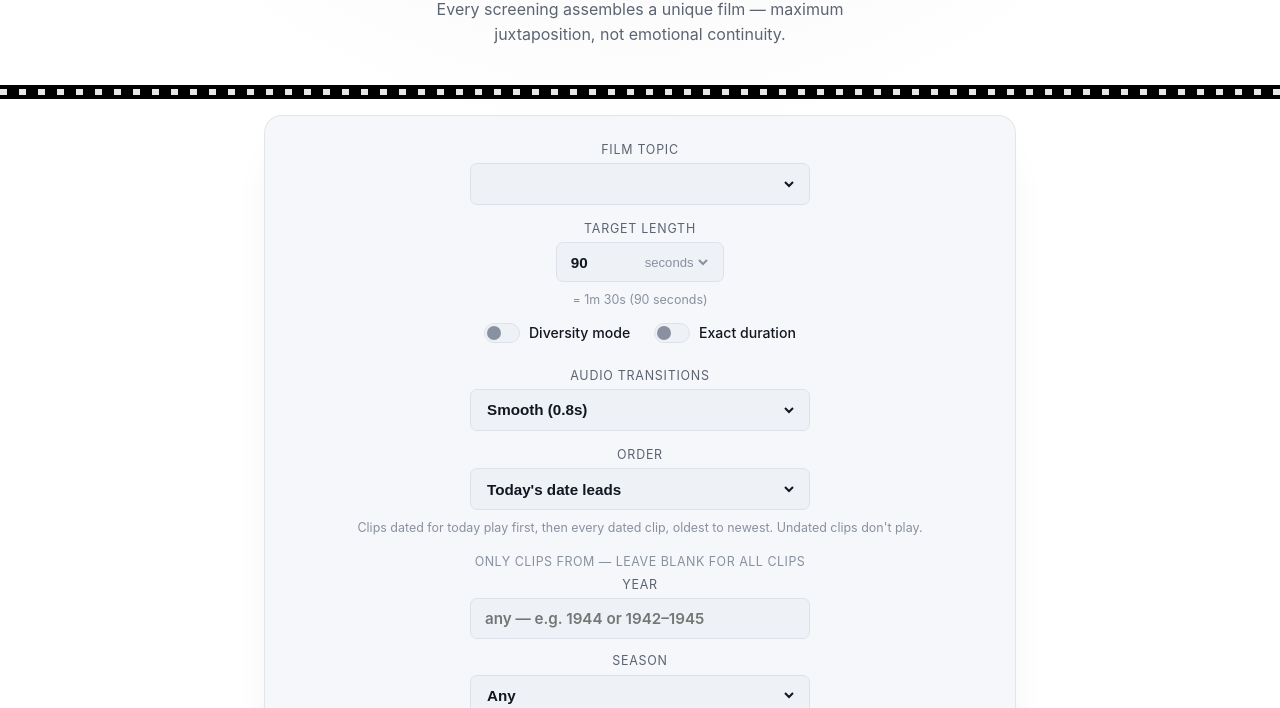
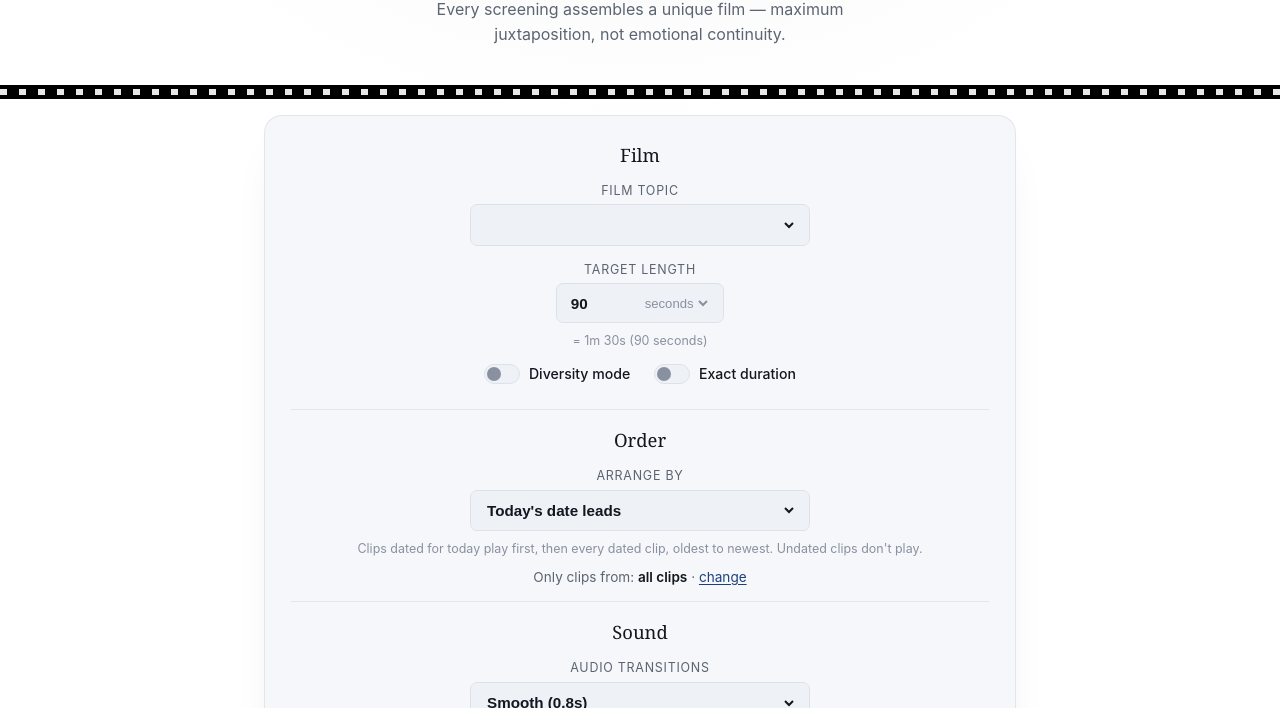
Before and after one commit to Dave-ASC1/dynamic-documentary-engine, a plain HTML site: page web/frontend/index.html in a window 1280 px wide. Shown: the part 244-952 px from the top of the page. Drawn offline with Linux system fonts and the light colour scheme; no server answers.

Commit message:
Bring back the grouped layout with both toggles together
Restores the Film/Order/Sound headings and the folded clip filters. The
Diversity mode and Exact duration toggles sit side by side under Target
length again, as before the grouping — split across two groups they
looked like they had gone.

```diff
--- a/web/frontend/app.js
+++ b/web/frontend/app.js
@@ -37,6 +37,11 @@ const filterYears = document.getElementById("filter-years");
 const filterSeason = document.getElementById("filter-season");
 const filterLabels = document.getElementById("filter-labels");
 const contextHint = document.getElementById("context-hint");
+const contextFields = document.getElementById("context-fields");
+const filterSummaryText = document.getElementById("filter-summary-text");
+const filterToggle = document.getElementById("filter-toggle");
+const filterClearWrap = document.getElementById("filter-clear-wrap");
+const filterClear = document.getElementById("filter-clear");
 const CONTEXT_KEY = "dde-context";
 let contextOptions = null;
 const cancelBtn = document.getElementById("cancel-btn");
@@ -375,9 +380,34 @@ const ORDER_DETAILS = {
 };
 const orderTip = document.getElementById("order-tip");
 
+// The folded "Only clips from" line: what's set (or "all clips"), with
+// "change" to open the three boxes and "clear" once anything is set.
+function renderFilterSummary() {
+  const filters = filtersText();
+  filterSummaryText.textContent = filters || "all clips";
+  filterClearWrap.classList.toggle("hidden", !filters);
+  const open = !contextFields.classList.contains("hidden");
+  filterToggle.textContent = open ? "done" : "change";
+  filterToggle.setAttribute("aria-expanded", open ? "true" : "false");
+}
+
+filterToggle.addEventListener("click", () => {
+  const opening = contextFields.classList.contains("hidden");
+  contextFields.classList.toggle("hidden", !opening);
+  renderFilterSummary();
+  if (opening) filterYears.focus();
+});
+
+filterClear.addEventListener("click", () => {
+  filterYears.value = "";
+  filterSeason.value = "";
+  filterLabels.value = "";
+  updateContextUI();
+});
+
 function updateContextUI() {
-  const filters = filtersText();
-  contextHint.textContent = (ORDER_HINTS[filmOrder.value] || "") + (filters ? ` Only clips from ${filters}.` : "");
+  renderFilterSummary();
+  contextHint.textContent = ORDER_HINTS[filmOrder.value] || "";
   orderTip.textContent = ORDER_DETAILS[filmOrder.value] || "";
   saveContextPrefs();
 }
--- a/web/frontend/index.html
+++ b/web/frontend/index.html
@@ -46,6 +46,8 @@
 
   <main>
     <section class="controls-card" aria-label="Film generation controls">
+      <div class="control-group" role="group" aria-labelledby="group-film">
+        <h2 class="group-heading" id="group-film">Film</h2>
         <div class="field field-centered">
           <label for="collection-select">Film topic</label>
           <div class="field-input">
@@ -80,23 +82,12 @@
             <span class="tooltip" role="tooltip">Exact duration trims the final clip so the film matches your target length precisely — off by default, since it never cuts real footage and may land a few seconds short instead.</span>
           </label>
         </div>
-
-      <div class="field field-centered has-tooltip">
-        <label for="audio-fade-select">Audio transitions</label>
-        <div class="field-input">
-          <select id="audio-fade-select" aria-label="Audio transition fade length" aria-describedby="audio-fade-tip">
-            <option value="0">Off — hard cuts</option>
-            <option value="0.3">Subtle (0.3s)</option>
-            <option value="0.5">Balanced (0.5s)</option>
-            <option value="0.8" selected>Smooth (0.8s)</option>
-            <option value="1.2">Long (1.2s)</option>
-          </select>
-        </div>
-        <span class="tooltip" role="tooltip" id="audio-fade-tip">Fades the music across each cut. Longer is softer; short clips shorten the fade automatically.</span>
       </div>
 
+      <div class="control-group" role="group" aria-labelledby="group-order">
+        <h2 class="group-heading" id="group-order">Order</h2>
         <div class="field field-centered has-tooltip">
-        <label for="film-order">Order</label>
+          <label for="film-order">Arrange by</label>
           <div class="field-input">
             <select id="film-order" aria-label="Film order" aria-describedby="order-tip">
               <option value="today">Today's date leads</option>
@@ -107,8 +98,13 @@
         </div>
         <p id="context-hint" class="field-hint"></p>
 
-      <div id="context-fields" class="context-fields">
-        <p class="context-group-label">Only clips from — leave blank for all clips</p>
+        <p class="filter-summary">
+          Only clips from: <span id="filter-summary-text">all clips</span>
+          · <button type="button" id="filter-toggle" class="link-btn" aria-expanded="false" aria-controls="context-fields">change</button>
+          <span id="filter-clear-wrap" class="hidden">· <button type="button" id="filter-clear" class="link-btn">clear</button></span>
+        </p>
+        <div id="context-fields" class="context-fields hidden">
+          <p class="context-group-label">Leave a box blank to allow any</p>
           <div class="field field-centered">
             <label for="filter-years">Year</label>
             <div class="field-input">
@@ -128,6 +124,24 @@
             <div class="field-input">
               <input type="text" id="filter-labels" placeholder="any — e.g. Camp Swift, G. Moore" autocomplete="off" />
             </div>
+          </div>
+        </div>
+      </div>
+
+      <div class="control-group" role="group" aria-labelledby="group-sound">
+        <h2 class="group-heading" id="group-sound">Sound</h2>
+        <div class="field field-centered has-tooltip">
+          <label for="audio-fade-select">Audio transitions</label>
+          <div class="field-input">
+            <select id="audio-fade-select" aria-label="Audio transition fade length" aria-describedby="audio-fade-tip">
+              <option value="0">Off — hard cuts</option>
+              <option value="0.3">Subtle (0.3s)</option>
+              <option value="0.5">Balanced (0.5s)</option>
+              <option value="0.8" selected>Smooth (0.8s)</option>
+              <option value="1.2">Long (1.2s)</option>
+            </select>
+          </div>
+          <span class="tooltip" role="tooltip" id="audio-fade-tip">Fades the music across each cut. Longer is softer; short clips shorten the fade automatically.</span>
         </div>
       </div>
 
--- a/web/frontend/style.css
+++ b/web/frontend/style.css
@@ -280,6 +280,29 @@ h2 {
 
 /* ---------- Controls card ---------- */
 
+/* Settings grouped under small headings: Film, Order, Sound. */
+.control-group {
+  width: 100%;
+  display: flex;
+  flex-direction: column;
+  align-items: center;
+  gap: 1rem;
+}
+.control-group + .control-group {
+  border-top: 1px solid var(--border-soft);
+  padding-top: 1.1rem;
+}
+.controls-card .group-heading {
+  margin: 0;
+  font-family: var(--serif);
+  font-size: 1.15rem;
+  font-weight: 400;
+  color: var(--text);
+  background: none;
+  -webkit-text-fill-color: currentColor;
+  letter-spacing: 0;
+}
+
 .controls-card {
   background: var(--panel-glass);
   backdrop-filter: blur(10px);
@@ -404,12 +427,35 @@ h2 {
 
 /* Film plan: screening date (for "Today's date leads") and the
    "Only clips from" filters. */
+/* "Only clips from: all clips · change" — the filters stay folded away
+   until asked for, and the line says what's set. */
+.filter-summary {
+  margin: -0.2rem 0 0;
+  text-align: center;
+  color: var(--muted);
+  font-size: 0.85rem;
+}
+.filter-summary #filter-summary-text { color: var(--text); font-weight: 600; }
+.link-btn {
+  background: none;
+  border: none;
+  padding: 0;
+  font: inherit;
+  color: var(--accent-hover);
+  cursor: pointer;
+  text-decoration: underline;
+  text-underline-offset: 2px;
+}
+:root[data-theme="dark"] .link-btn { color: #8fb0e8; }
+.link-btn:focus-visible { outline: 2px solid var(--accent-hover); outline-offset: 2px; }
+
 .context-fields {
   display: flex;
   flex-direction: column;
   gap: 0.9rem;
   width: 100%;
 }
+.context-fields.hidden { display: none; }
 
 .context-group-label {
   margin: 0.2rem 0 -0.4rem;
```
Also changed, not shown: 2 other files. Lines whose indentation alone changed are shown as unchanged.
